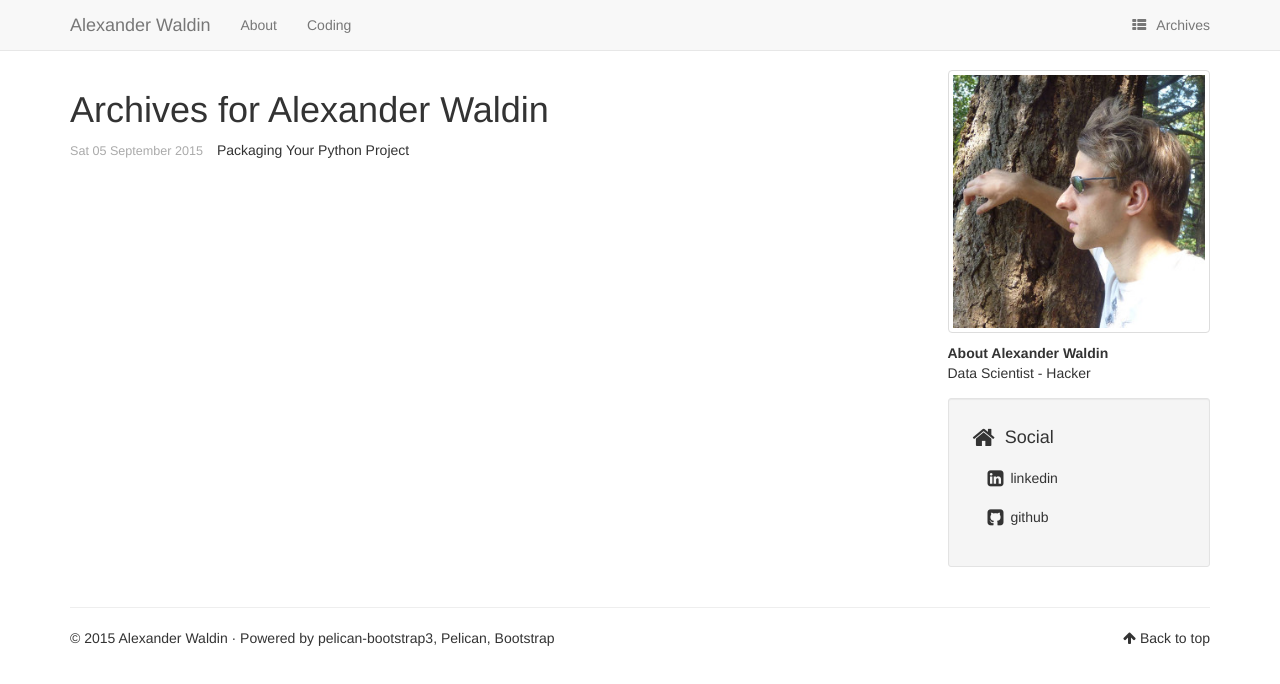
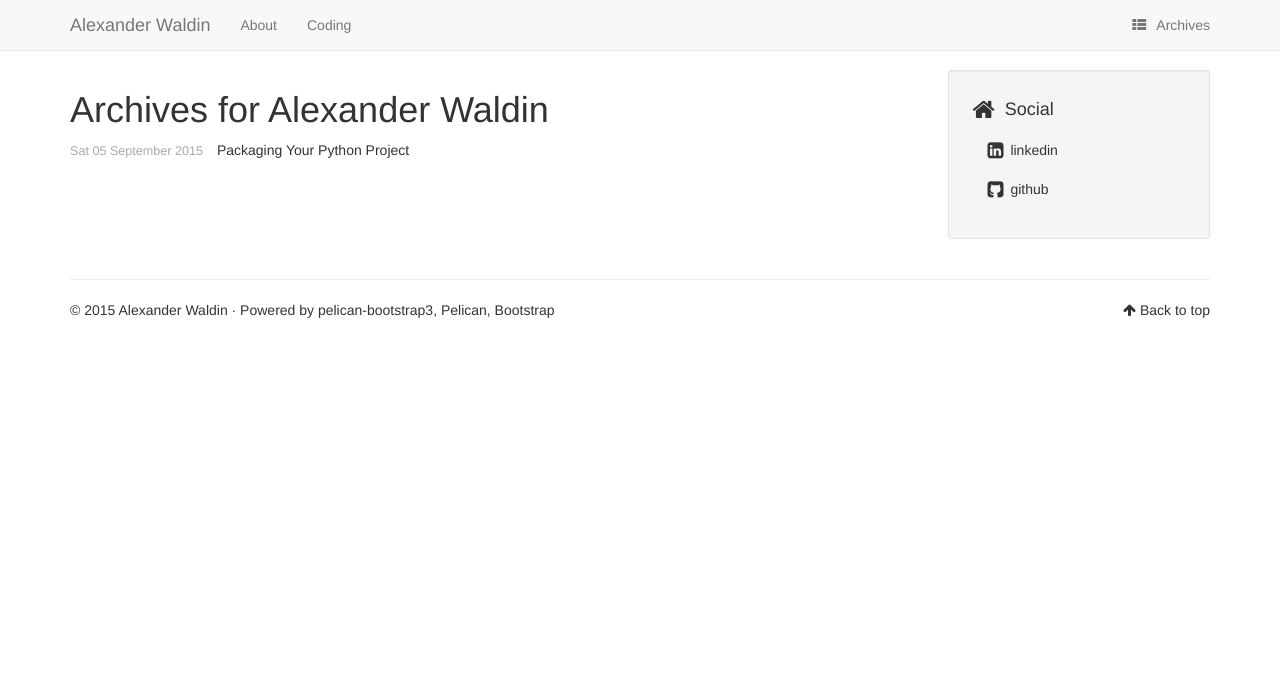
Before and after one commit to alexanderwaldin/alexanderwaldin.github.io, a plain HTML site: page archives.html in a window 1280 px wide. Drawn offline with Linux system fonts and the light colour scheme.

Commit message:
Update documentation

```diff
--- a/archives.html
+++ b/archives.html
@@ -79,15 +79,7 @@ Alexander Waldin            </a>
         </div>
         <div class="col-sm-3" id="sidebar">
             <aside>
-<div id="aboutme">
-        <p>
-            <img width="100%" class="img-thumbnail" src="/images/profile2.jpg"/>
-        </p>
-    <p>
-        <strong>About Alexander Waldin</strong><br/>
-        Data Scientist - Hacker
-    </p>
-</div>
+
 <section class="well well-sm">
     <ul class="list-group list-group-flush">
             <li class="list-group-item"><h4><i class="fa fa-home fa-lg"></i><span class="icon-label">Social</span></h4>
```
Also changed, not shown: author/alexander-waldin.html (+1 -9 lines), authors.html (+1 -9 lines), categories.html (+1 -9 lines), category/coding.html (+1 -9 lines), index.html (+1 -9 lines), packaging-python-project.html (+1 -9 lines), pages/about.html (+1 -9 lines), tag/python.html (+1 -9 lines), tags.html (+1 -9 lines).
